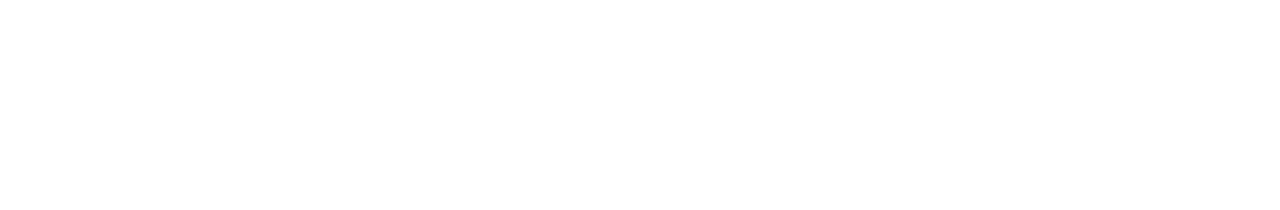
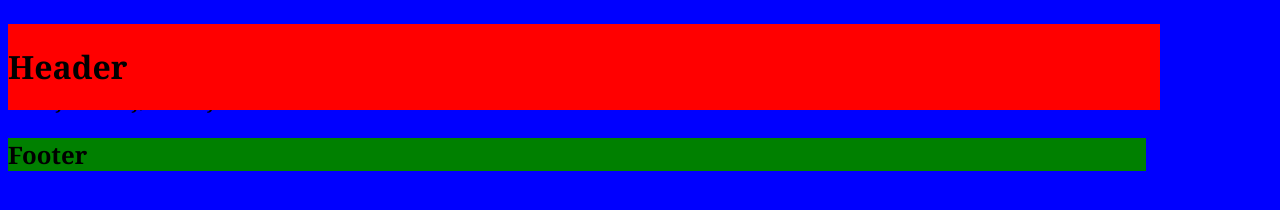
Before and after one commit to blchase215/mini-project, a plain HTML site: page index.html in a window 1280 px wide. Drawn offline with Linux system fonts and the light colour scheme.

Commit message:
header + footer css

```diff
--- a/assets/css/style.css
+++ b/assets/css/style.css
@@ -0,0 +1,22 @@
+* {
+    font-family: Georgia, 'Times New Roman', Times, serif;
+}
+
+p {
+    font-size: 24px;
+}
+
+header {
+    position: fixed;
+    background-color: red;
+    width: 90%;
+}
+
+body {
+    background-color: blue;
+}
+
+footer {
+    background-color: green;
+    width: 90%;
+}
--- a/index.html
+++ b/index.html
@@ -7,10 +7,12 @@
     </head>
     <body>
         <header>
-
+            <h1> Header </h1>
         </header>
+        <p> asdfasdflaskdfjaslkfjk j</p>
+        <p> asdfjlaskdfj;askdfja </p>
         <footer>
-
+            <h2> Footer </h2>
         </footer>
     </body>
 </html>
```
